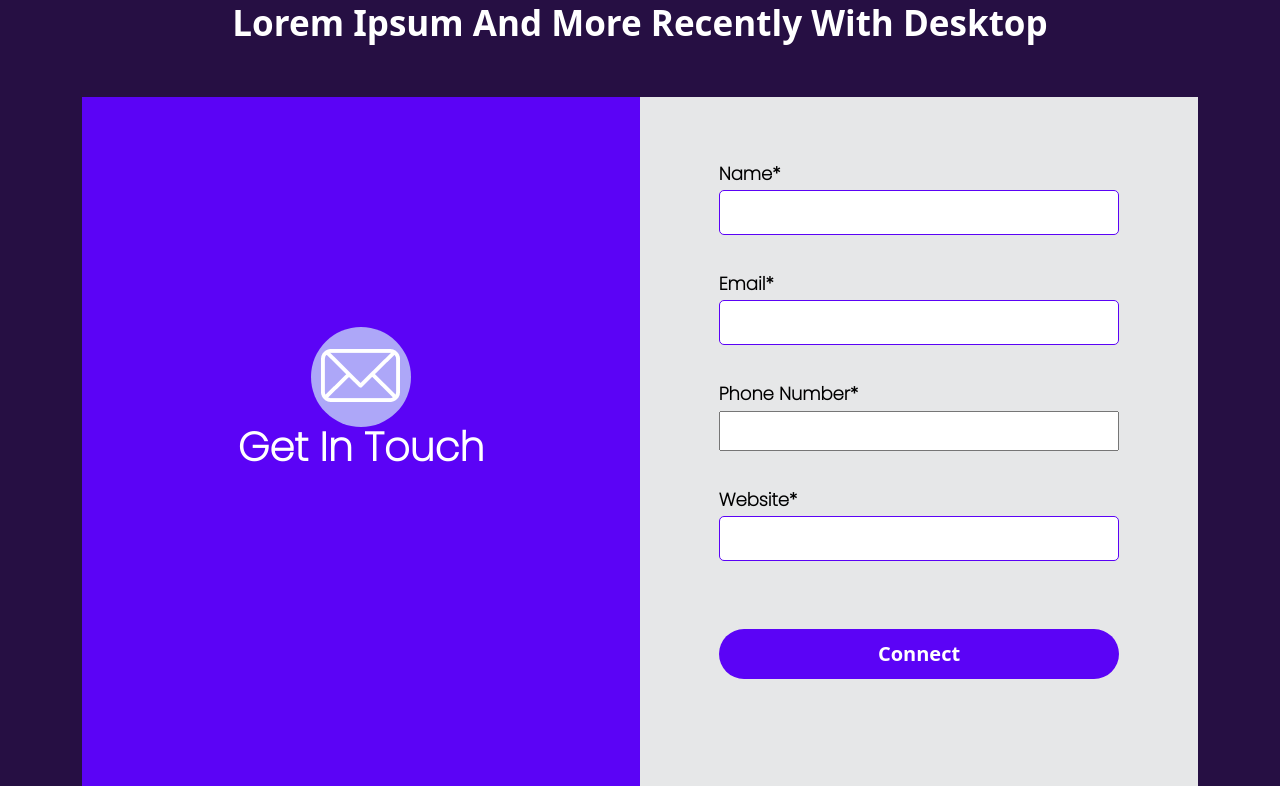
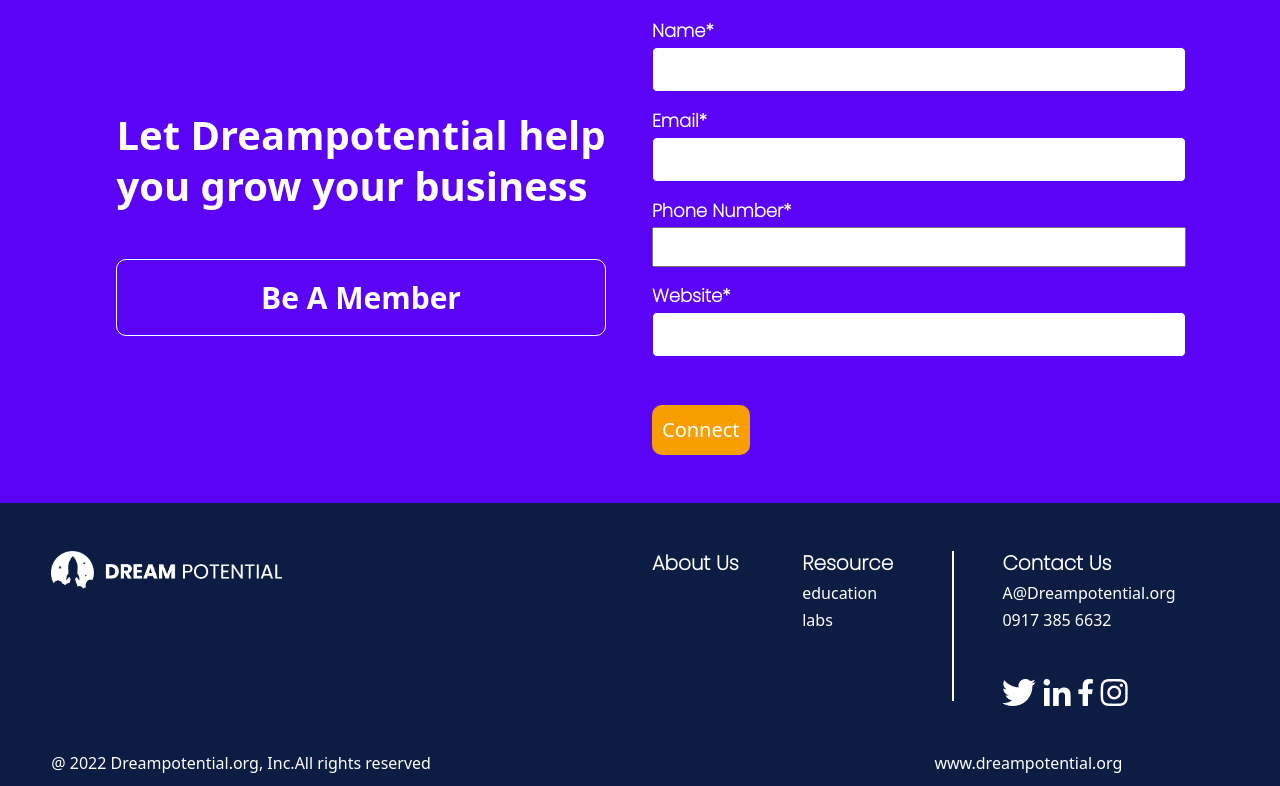
Before and after one commit to Dreampotential-org/site, a React (Create React App) app: page / in a window 1280 px wide. Shown: the part 4614-5400 px from the top of the page. Built offline with nearby package versions, Linux system fonts and the light colour scheme.

Commit message:
worked on latest figma design of get in touch section and footer

```diff
--- a/public/index.html
+++ b/public/index.html
@@ -42,6 +42,9 @@
     <script src=
 "https://maxcdn.bootstrapcdn.com/bootstrap/4.0.0/js/bootstrap.min.js">
   </script>
+
+
+
     <title>Dreampotential</title>
   </head>
   <body>
--- a/src/App.css
+++ b/src/App.css
@@ -1,6 +1,6 @@
 .App {
   height: 100%;
-  background-color: #260f43;
+  /* background-color: #260f43; */
   /* padding: 30px; */
   /* background-image: url("./assets/Hero-Graphic-01.png"); */
 }
--- a/src/Components/Footer/Footer.css
+++ b/src/Components/Footer/Footer.css
@@ -1,10 +1,14 @@
 .footer {
-    background-color: #5a289b99;
+    background-color: #0C1C43;
     display: flex;
     /* justify-content: space-between; */
     justify-content: center;
     padding: 4%;
 
+}
+
+.logo-icon-footer{
+    width: 100%;
 }
 
 .dream {
@@ -49,6 +53,9 @@
     .mobile_email{
         padding-top: 10px;
     }
+    .logo-icon-footer{
+        width: 100%;
+    }
 
 }
 @media screen and (max-width:500px) {
@@ -83,10 +90,16 @@
 .logos{
     padding-left: 9px !important;
   }
+  .vl {
+   display: none;
+  }
+  .footer {
+    text-align: center;
+  }
 }
 
 .logos{
-  padding-left: 18px;
+  padding-left: 7px;
 }
 h5{
     color: #fff;
@@ -103,3 +116,17 @@ h5{
     margin: 10px 0 20px;
     color: #fff;
 }
+
+.vl {
+    border-left: 2px solid #fff;
+    height: 150px;
+  }
+
+  h4{
+    color: #fff!important;
+  }
+
+  .sub-text-footer{
+    color:white;
+    /* font-size:13px; */
+  }
--- a/src/Components/Footer/Footer.js
+++ b/src/Components/Footer/Footer.js
@@ -4,17 +4,19 @@ import twitter from "../../assets/twitter.png";
 import In from "../../assets/in.png";
 import facebook from "../../assets/facebook.png";
 import instagram from "../../assets/instagram.png";
+import logo from "../../assets/White.png";
+
 
 const Footer = ({onClick}) => {
   return (
     <>
-      <div className='container-fluid footer'>
+      <div className='footer py-5'>
         {/* <div>
           <h3 className='dream'>DREAM POTENTIAL</h3>
           <a href="mailto:hello@dreampotential.org" className='mobile_email'>hello@dreampotential.org</a>
         </div> */}
         {/* <a href="mailto:hello@dreampotential.org" className='email'>hello@dreampotential.org</a> */}
-        <div>
+        {/* <div>
           <h3 className='follow'>Follow us on</h3>
 
           <a href='https://twitter.com/' target="_blabk"><img  src={twitter} alt="" /></a>
@@ -22,7 +24,68 @@ const Footer = ({onClick}) => {
           <a href='https://www.facebook.com/dreampotential.org' target="_blabk"><img className='logos' src={facebook} alt="" /></a>
           <a href='https://instagram.com/' target="_blabk"><img className='logos' src={instagram} alt="" /></a>
 
+        </div> */}
+        <div className='row'>
+          <div className='col-md-6'>
+            <img className="logo-icon" src={logo} alt="icon" />
+          </div>
+          <div className='col-md-6'>
+           <div>
+            <div className='row'>
+                <div className='col-md-3'>
+                <h4>About us</h4>
+                </div>
+                <div className='col-md-3'>
+                <h4>Resource</h4>
+                <div style={{}}>
+                  <h6 className='sub-text-footer'>education</h6>
+                  <h6 className='sub-text-footer'>labs</h6>
+                </div>
+                </div>
+                <div className='col-md-1'>
+                  <div class="vl"></div>
+                </div>
+
+                <div className='col-md-5'>
+                  <h4>Contact Us</h4>
+                  <h6 className='sub-text-footer'>A@Dreampotential.org</h6>
+                  <h6 className='sub-text-footer'>0917 385 6632</h6>
+
+                <div className='mt-5'>
+                    <a href='https://twitter.com/' target="_blabk"><img  src={twitter} alt="" /></a>
+                    <a href='https://linkedin.com/' target="_blabk"><img className='logos' src={In} alt="" /></a>
+                    <a href='https://www.facebook.com/dreampotential.org' target="_blabk"><img className='logos' src={facebook} alt="" /></a>
+                    <a href='https://instagram.com/' target="_blabk"><img className='logos' src={instagram} alt="" /></a>
+                </div>
+
+                </div>
+            </div>
+
+            </div>
+          </div>
+
+
+          <div className='row mt-5' style={{color:"#fff"}}>
+          <div className='col-md-6'>
+            <h6>@ 2022 Dreampotential.org, Inc.All rights reserved</h6>
+          </div>
+          <div className='col-md-3'>
+            {/* <h6>www.dreampotential.org</h6> */}
+          </div>
+          <div className='col-md-3'>
+              <div>
+              <h6>www.dreampotential.org</h6>
+                    {/* <a href='https://twitter.com/' target="_blabk"><img  src={twitter} alt="" /></a>
+                    <a href='https://linkedin.com/' target="_blabk"><img className='logos' src={In} alt="" /></a>
+                    <a href='https://www.facebook.com/dreampotential.org' target="_blabk"><img className='logos' src={facebook} alt="" /></a>
+                    <a href='https://instagram.com/' target="_blabk"><img className='logos' src={instagram} alt="" /></a> */}
+                </div>
+          </div>
         </div>
+        </div>
+
+
+
       </div>
     </>
   )
--- a/src/Components/GetIn/GetIn.css
+++ b/src/Components/GetIn/GetIn.css
@@ -1,11 +1,14 @@
 .left{
     background-color: #5B03F6;
-    height: 700px;
+    display: flex;
+    align-items: center;
+    justify-content: center;
+    /* height: 700px; */
 }
 
-.right{
+/* .right{
     background-color: #E6E7E8;
-}
+} */
 
 .div-center{
     position: absolute;
@@ -42,22 +45,22 @@
     text-align: left;
     float: left;
     font-family: 'Poppins';
-    color: #000;
+    color: #fff;
     font-weight: bold;
     font-size: 18px;
 }
 
 .form-getInTouch{
-    text-align: -webkit-center;
+    /* text-align: -webkit-center; */
     /* margin-top: 15%; */
 }
 
 .input-container-getIn{
     display: flex;
     flex-direction: column;
-    justify-content: center;
+    /* justify-content: center;
     width: 75%;
-    margin: 20px;
+    margin: 20px; */
 }
 
 input[type="text"],
@@ -67,13 +70,21 @@ input[type="password"] {
 }
 
 .connect{
-    background: #5B03F6;
+    /* background: #5B03F6;
     width: 75%;
     padding: 10px;
     border-radius: 30px;
     border: none;
     color: #fff;
     font-weight: 700;
+    font-size: 20px; */
+    background: #f79f00;
+    /* width: 75%; */
+    padding: 10px;
+    border-radius: 10px;
+    border: none;
+    color: #fff;
+    /* font-weight: 700; */
     font-size: 20px;
 }
 
@@ -134,13 +145,44 @@ input[type="password"] {
         font-weight: 700;
         font-size: 30px;
     }
+    .get-in-text{
+        font-size: 25px!important;
+        line-height: 20px;
+    }
+}
+
+@media screen and (max-width:375px) {
+.get-in-text{
+    font-size: 22px!important;
+    line-height: 20px;
+}
 }
 
 .get-in-text{
-    font-family: 'Poppins';
-    font-style: normal;
+    /* font-family: 'Poppins'; */
+    /* font-style: normal; */
     font-weight: 700;
     font-size: 40px;
-    line-height: 25px;
+    line-height: 35px;
     color: #fff;
 }
+@media screen and (min-width:768px) and (max-width:1024px) {
+    .get-in-text{
+        font-size: 27px;
+    }
+}
+
+.getIn-div{
+    background-color: #5B03F6;
+}
+
+.member{
+    background: #5B03F6;
+    width: 100%;
+    padding: 15px;
+    border-radius: 10px;
+    color: #fff;
+    font-size: 30px;
+    border: 1px solid #fff;
+    font-weight: 700;
+}
--- a/src/Components/GetIn/GetIn.js
+++ b/src/Components/GetIn/GetIn.js
@@ -78,31 +78,30 @@ const GetIn = () => {
 
   return (
     <>
-      <div class="container">
-        <div className="mt-5 mb-5">
-            <TitleandText
-              title="Lorem Ipsum"
-              // content="Lorem Ipsum Is Simply Dummy Text Of The Printing And Typesetting Industry."
-              subcontent="Lorem Ipsum And More Recently With Desktop"
-              style={{ color: '#fff' }}
-            />
+    <div className="getIn-div">
+      <div class="container pb-5">
 
-        </div>
 
-        <div className="row  pb-5">
+        <div className="row">
           <div className="left col-md-6">
-            <div className="div-center">
-              <div className="position-relative">
-                <div className="circle-logo">
-                  <img className="circle-msg" src={msg} alt="" />
-                </div>
-                <h1 className="get-in-text pt-2">Get In Touch</h1>
+            <div className="mt-5">
+              <div className="mt-5">
+                <h1 className="get-in-text pt-2">Let Dreampotential help</h1>
+                <h1 className="get-in-text pt-2">you grow your business</h1>
               </div>
+              <button
+                  className="mt-5 member"
+                  type="submit"
+                  onClick={handleSubmit}
+                >
+                  Be A Member
+                </button>
             </div>
           </div>
           <div className="right col-md-6">
             <form className="form-getInTouch mt-5">
               <div className="input-container-getIn">
+              <h1 className="get-in-text pt-3">Get In Touch</h1>
                 <label className="label">Name* </label>
                 <input
                   style={{ height: "40px" }}
@@ -155,7 +154,7 @@ const GetIn = () => {
                   required
                 />
               </div>
-              <div className="button-container pb-5">
+              {/* <div className="button-container pb-5"> */}
                 <button
                   className="mt-5 connect"
                   type="submit"
@@ -165,11 +164,12 @@ const GetIn = () => {
                   Connect
                 </button>
                 <ToastContainer />
-              </div>
+              {/* </div> */}
             </form>
           </div>
         </div>
       </div>
+    </div>
     </>
   );
 };
```
